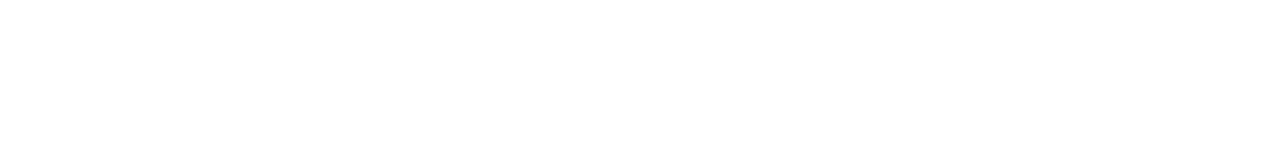
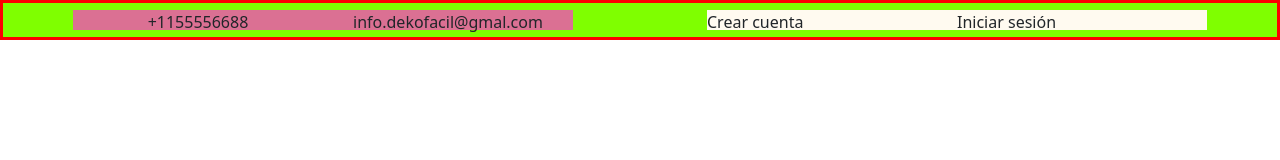
Before and after one commit to guparzajuk/dekofacilWeb, a plain HTML site: page index.html in a window 1280 px wide. Drawn offline with nearby package versions, Linux system fonts and the light colour scheme.

Commit message:
aliniando cabecera

```diff
--- a/index.html
+++ b/index.html
@@ -1,10 +1,11 @@
 <!DOCTYPE html>
 <html lang="en">
   <head>
-    <meta charset="UTF-8">
-    <meta name="viewport" content="width=device-width, initial-scale=1.0">
-    <link rel="shortcut icon" href="favicon.ico" type="image/x-icon">
-    <link rel="stylesheet" href="style.css">
+    <meta charset="UTF-8" />
+    <meta name="viewport" content="width=device-width, initial-scale=1.0" />
+    <link rel="shortcut icon" href="favicon.ico" type="image/x-icon" />
+    <link rel="stylesheet" href="style.css" />
+    <link href="https://cdn.jsdelivr.net/npm/bootstrap@5.0.2/dist/css/bootstrap.min.css" rel="stylesheet" integrity="sha384-EVSTQN3/azprG1Anm3QDgpJLIm9Nao0Yz1ztcQTwFspd3yD65VohhpuuCOmLASjC" crossorigin="anonymous">
     <title>Dekofacil</title>
   </head>
   <body>
@@ -12,10 +13,18 @@
       <!-- Encabezado -->
       <header>
         <div class="login">
-                <div class="celuMail"></div>
-                <div class="dataUser"></div>
+          <div class="celuEmail">
+            <div class="celu">+1155556688</div>
+            <div class="email">info.dekofacil@gmal.com</div>
+          </div>
+          <div class="dataUser">
+            <div class="cuenta">Crear cuenta</div>
+            <div class="sesion">Iniciar sesión</div>
+          </div>
         </div>
       </header>
     </div>
+    <script src="https://cdn.jsdelivr.net/npm/@popperjs/core@2.9.2/dist/umd/popper.min.js" integrity="sha384-IQsoLXl5PILFhosVNubq5LC7Qb9DXgDA9i+tQ8Zj3iwWAwPtgFTxbJ8NT4GN1R8p" crossorigin="anonymous"></script>
+<script src="https://cdn.jsdelivr.net/npm/bootstrap@5.0.2/dist/js/bootstrap.min.js" integrity="sha384-cVKIPhGWiC2Al4u+LWgxfKTRIcfu0JTxR+EQDz/bgldoEyl4H0zUF0QKbrJ0EcQF" crossorigin="anonymous"></script>
   </body>
 </html>
--- a/style.css
+++ b/style.css
@@ -3,7 +3,40 @@
     padding: 0;
     box-sizing: border-box;
 }
+.login{
+    display: flex;
+    justify-content: space-around;
+    /* align-items: center; */
+    height: 40px;
+    background-color: chartreuse;
+    border: solid red;
+    padding: 3px;
+}
+.celuEmail{
+    display: flex;
+    align-items: center;
+}
+.celu,.email{
+    display: flex;
+    justify-content: space-evenly;
+    width: 250px;
+    height: 20px;
+    background-color: palevioletred;
+}
+.dataUser{
+    display: flex;
+    align-content: center;
+    align-items: center;
 
+}
+.cuenta, .sesion{
+    /* display: flex; */
+    /* justify-content: space-evenly; */
+    width: 250px;
+    height: 20px;
+    background-color: floralwhite;
+
+}
 
 /* Media Query - First Mobile*/
 @media screen and (min-width: px){
```
Lines whose indentation alone changed are shown as unchanged.
